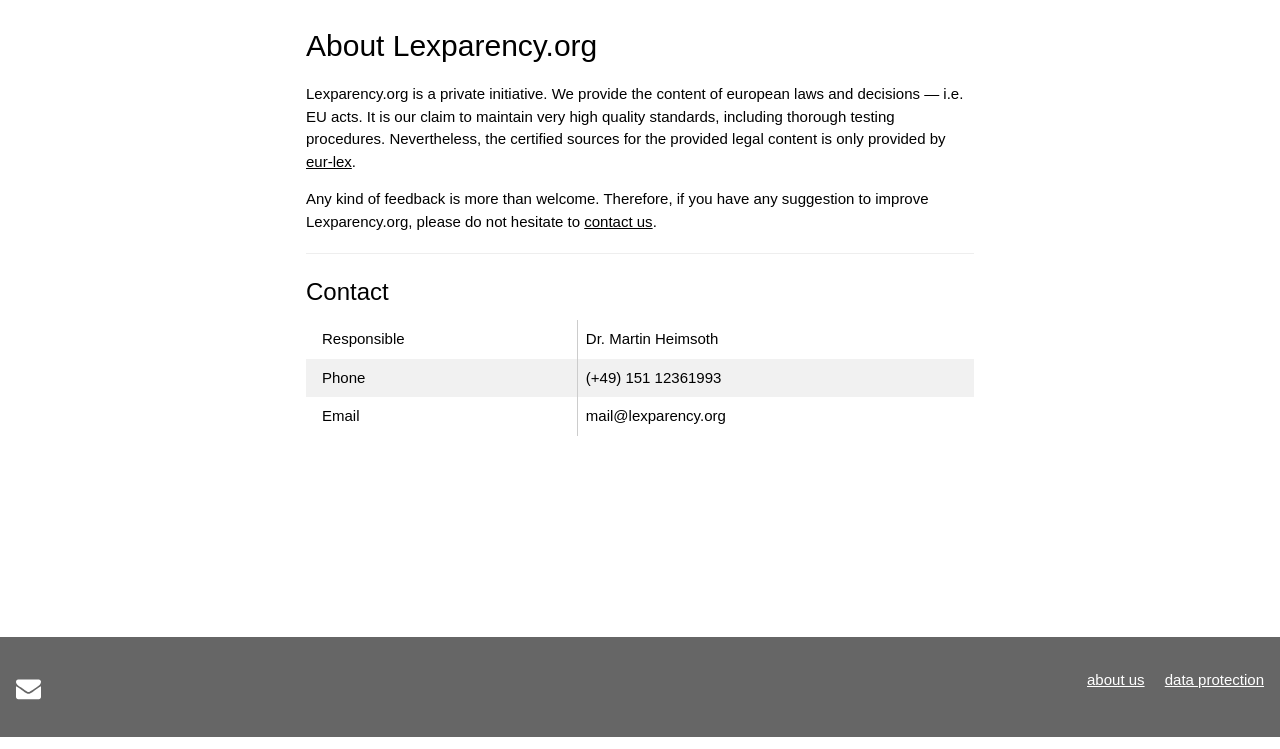
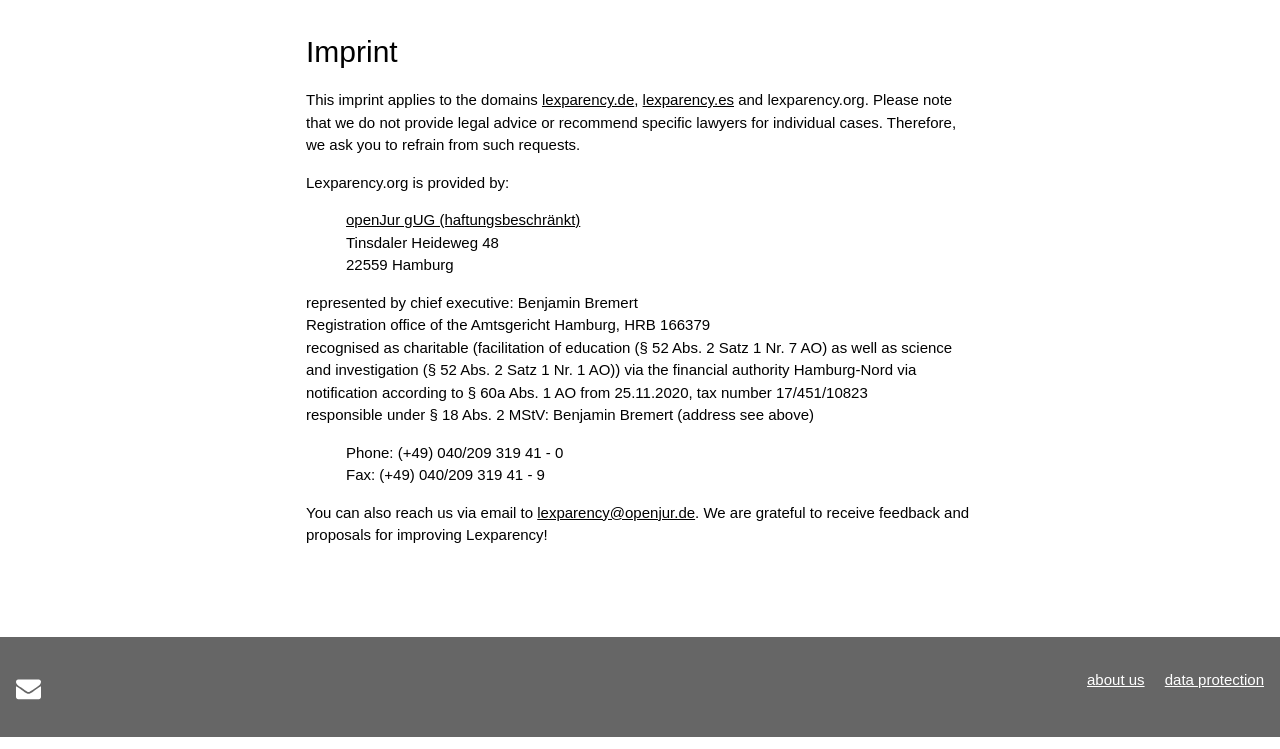
Before and after one commit to Lexparency/lexhost, a Flask app: page /about in a window 1280 px wide. Shown: the part 51-800 px from the top of the page. Run offline with Flask 2, Linux system fonts and the light colour scheme; parts of the project's set-up code (start-up, migrations or seed data) failed here and were passed over.

Commit message:
Adaption of the Imprint to align with OpenJur.

```diff
--- a/templates/about.html
+++ b/templates/about.html
@@ -9,139 +9,109 @@
   {% if messenger.language_2 == 'de' %}
     <div class="w3-content w3-padding-64" style="max-width: 700px">
       <div class="w3-container" style="min-height: 70vh">
-        <h1 class="w3-margin-top">Über Lexparency.de</h1>
+        <h1 class="w3-margin-top">Impressum</h1>
         <p>
-          Lexparency.de ist eine private Initiative.
-          Es ist unser Anspruch, höchste Qualitätsstandards, bei unserer Textenaufbereitung zu bieten.
-          Die zertifizierten Quellen für die zur Verfügung gestellten Rechtsinhalte werden jedoch ausschließlich von
-            <a rel="nofollow" href="https://eur-lex.europa.eu/homepage.html">eur-lex</a>.
-          zur Verfügung gestellt.
-          Weitere Infos finden Sie unter den <a rel="nofollow" href="/{{ messenger.data_protection_path }}">Nutzungsbedingungen</a>.
+          Dieses Impressum gilt für die Domains lexparency.de, <a href="https://lexparency.es">lexparency.es</a>
+          und <a href="https://lexparency.org">lexparency.org</a>. Bitte beachten Sie, dass wir keine
+          Rechtsberatung erteilen oder konkrete Rechtsanwälte im Einzelfall
+          empfehlen. Wir bitten daher von entsprechenden Anfragen abzusehen.
         </p>
         <p>
-          Jede Art von Feedback ist mehr als willkommen. Wenn Sie Vorschläge zur Verbesserung von Lexparency.de haben,
-            <a rel="nofollow" href="mailto:mail@lexparency.de">kontaktieren</a> Sie uns gerne.
+            Betreiberin von Lexparency.de ist:
         </p>
-        <hr class="w3-padding">
-        <h2 class="w3-margin-top">Kontakt</h2>
-        <table class="w3-table w3-striped">
-          <tr>
-           <td>
-             Verantwortlicher
-           </td>
-           <td>
-             Dr. Martin Heimsoth
-           </td>
-          </tr>
-          <tr>
-            <td>
-              Tel.
-            </td>
-            <td>
-              (+49) 151 12361993
-            </td>
-          </tr>
-          <tr>
-            <td>
-              Email
-            </td>
-            <td>
-              <a style="text-decoration: None" href="mailto:mail@lexparency.de">
-                mail@lexparency.org
-              </a>
-            </td>
-          </tr>
-        </table>
+        <ul style="list-style-type: none">
+            <li><a href="https://openjur.de/i/ueber.html" target="_blank" rel="noopener">openJur gUG (haftungsbeschränkt)</a></li>
+            <li>Tinsdaler Heideweg 48</li>
+            <li>22559 Hamburg</li>
+        </ul>
+        <p>vertreten durch den Geschäftsführer: Benjamin Bremert
+          <br>Registergericht des Amtsgericht Hamburg, HRB 166379
+          <br>als gemeinnützig (Förderung der Bildung (§ 52 Abs. 2 Satz 1 Nr. 7 AO)
+              sowie Wissenschaft und Forschung (§ 52 Abs. 2 Satz 1 Nr. 1 AO))
+              anerkannt durch das Finanzamt Hamburg-Nord
+              mit Bescheid nach § 60a Abs. 1 AO vom 25.11.2020, Steuernummer 17/451/10823
+          <br>verantwortlich gemäß § 18 Abs. 2 MStV: Benjamin Bremert (Anschrift wie oben)
+        </p>
+        <ul style="list-style-type: none">
+          <li>Telefon: (+49) 040/209 319 41 - 0</li>
+          <li>Telefax: (+49) 040/209 319 41 - 9</li>
+        </ul>
+        <p>Sie erreichen uns auch per E-Mail an <a rel="nofollow" href="mailto:lexparency@openjur.de">lexparency@openjur.de</a>.
+           Wir freuen uns über Feedback und Vorschläge zur Verbesserung von Lexparency!
+        </p>
       </div>
     </div>
   {% elif messenger.language_2 == 'en' %}
     <div class="w3-content w3-padding-64" style="max-width: 700px">
       <div class="w3-container" style="min-height: 70vh">
-        <h1>About Lexparency.org</h1>
+        <h1 class="w3-margin-top">Imprint</h1>
         <p>
-          Lexparency.org is a private initiative. We provide the content of european laws and decisions &mdash; i.e.
-          EU acts. It is our claim to maintain very high quality standards, including thorough testing procedures.
-          Nevertheless, the certified sources for the provided legal content is only provided by
-          <a rel="nofollow" href="https://eur-lex.europa.eu/homepage.html">eur-lex</a>.
+           This imprint applies to the domains <a href="https://lexparency.de">lexparency.de</a>, <a href="https://lexparency.es">lexparency.es</a>
+           and lexparency.org. Please note that we do not
+           provide legal advice or recommend specific lawyers for individual cases.
+           Therefore, we ask you to refrain from such requests.
         </p>
         <p>
-          Any kind of feedback is more than welcome. Therefore, if you have any suggestion to improve Lexparency.org,
-          please do not hesitate to <a rel="nofollow" href="mailto:mail@lexparency.org">contact us</a>.
+            Lexparency.org is provided by:
         </p>
-        <hr>
-        <h2>Contact</h2>
-        <table class="w3-table w3-striped">
-          <tr>
-           <td>
-             Responsible
-           </td>
-           <td>
-             Dr. Martin Heimsoth
-           </td>
-          </tr>
-          <tr>
-            <td>
-              Phone
-            </td>
-            <td>
-              (+49) 151 12361993
-            </td>
-          </tr>
-          <tr>
-            <td>
-              Email
-            </td>
-            <td>
-              <a style="text-decoration: None" href="mailto:mail@lexparency.org">mail@lexparency.org</a>
-            </td>
-          </tr>
-        </table>
+        <ul style="list-style-type: none">
+            <li><a href="https://openjur.de/i/ueber.html" target="_blank" rel="noopener">openJur gUG (haftungsbeschränkt)</a></li>
+            <li>Tinsdaler Heideweg 48</li>
+            <li>22559 Hamburg</li>
+        </ul>
+        <p>represented by chief executive: Benjamin Bremert
+          <br>Registration office of the Amtsgericht Hamburg, HRB 166379
+          <br>recognised as charitable (facilitation of education (§ 52 Abs. 2 Satz 1 Nr. 7 AO)
+              as well as science and investigation (§ 52 Abs. 2 Satz 1 Nr. 1 AO))
+              via the financial authority Hamburg-Nord
+              via notification according to § 60a Abs. 1 AO from 25.11.2020, tax number 17/451/10823
+          <br>responsible under § 18 Abs. 2 MStV: Benjamin Bremert (address see above)
+        </p>
+        <ul style="list-style-type: none">
+          <li>Phone: (+49) 040/209 319 41 - 0</li>
+          <li>Fax: (+49) 040/209 319 41 - 9</li>
+        </ul>
+        <p>You can also reach us via email to <a rel="nofollow" href="mailto:lexparency@openjur.de">lexparency@openjur.de</a>.
+           We are grateful to receive feedback and proposals for improving Lexparency!
+        </p>
       </div>
     </div>
   {% elif messenger.language_2 == 'es' %}
     <div class="w3-content w3-padding-64" style="max-width: 700px">
       <div class="w3-container" style="min-height: 70vh">
-        <h1>Acerca de Lexparency.es</h1>
+        <h1 class="w3-margin-top">Aviso legal</h1>
         <p>
-          Lexparency.de es una iniciativa privada. Nuestro objetivo es ofrecer
-            los más altos estándares de calidad en la preparación de textos.
-            Sin embargo, los contenidos legales certficadas están exclusivamente
-            proveido desde <a rel="nofollow" href="https://eur-lex.europa.eu/homepage.html">eur-lex</a>.
-            Se puede encontrar más información en los términos de uso.
+           El presente aviso se aplica a los dominios lexparency.es,
+            <a href="https://lexparency.de">lexparency.de</a>,
+            y <a href="https://lexparency.org">lexparency.org</a>. Avisamos que
+            no realizamos asesoría legal, ni damos recomendaciónes de abogados para casos
+            individuales.
+            Por eso les rogamos que se abstengan de contactarnos por dichas consultas.
         </p>
         <p>
-          Cualquier tipo de comentario es más que bienvenido. Si tiene alguna
-            sugerencia para mejorar Lexparency.de,
-            <a rel="nofollow" href="mailto:mail@lexparency.org">contáctenos</a>.
+            Lexparency.es es gestionado por:
         </p>
-        <hr>
-        <h2>Contacto</h2>
-        <table class="w3-table w3-striped">
-          <tr>
-           <td>
-             Responsable
-           </td>
-           <td>
-             Dr. Martin Heimsoth
-           </td>
-          </tr>
-          <tr>
-            <td>
-              Teléfono
-            </td>
-            <td>
-              (+49) 151 12361993
-            </td>
-          </tr>
-          <tr>
-            <td>
-              Email
-            </td>
-            <td>
-              <a style="text-decoration: None" href="mailto:mail@lexparency.org">mail@lexparency.org</a>
-            </td>
-          </tr>
-        </table>
+        <ul style="list-style-type: none">
+            <li><a href="https://openjur.de/i/ueber.html" target="_blank" rel="noopener">openJur gUG (haftungsbeschränkt)</a></li>
+            <li>Tinsdaler Heideweg 48</li>
+            <li>22559 Hamburg</li>
+        </ul>
+        <p>está representado por su gerente <i>Benjamin Bremert</i>,
+          <br>registro del <i>Amtsgericht Hamburg</i>, HRB 166379
+          <br>declarada de utilidad pública (fomento de educación (§ 52 Abs. 2 Satz 1 Nr. 7 AO)
+              además de ciencia e investigación (§ 52 Abs. 2 Satz 1 Nr. 1 AO))
+              por la agencia tributaria <i>Hamburg-Nord</i>
+              a través de una resolución administrativa según § 60a Abs. 1 AO from 25.11.2020,
+              número fiscal 17/451/10823
+          <br>responsable según § 18 Abs. 2 MStV: Benjamin Bremert (dirección véase arriba)
+        </p>
+        <ul style="list-style-type: none">
+          <li>teléfono: (+49) 040/209 319 41 - 0</li>
+          <li>fax: (+49) 040/209 319 41 - 9</li>
+        </ul>
+        <p>También nos puede contactar a través de correo electrónico <a rel="nofollow" href="mailto:lexparency@openjur.de">lexparency@openjur.de</a>.
+           Agradecemos recibir comentarios y propuestas para mejorar Lexparency!
+        </p>
       </div>
     </div>
   {% endif %}
```
